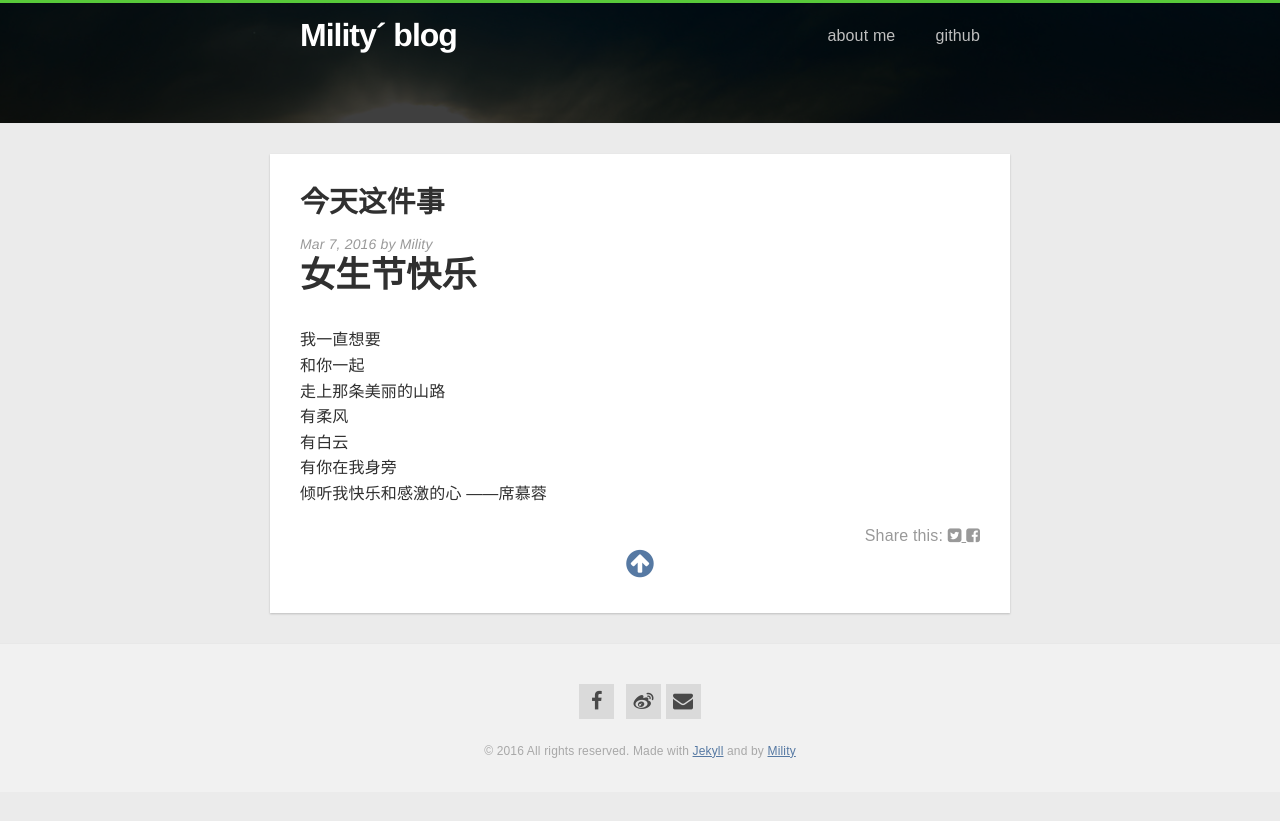
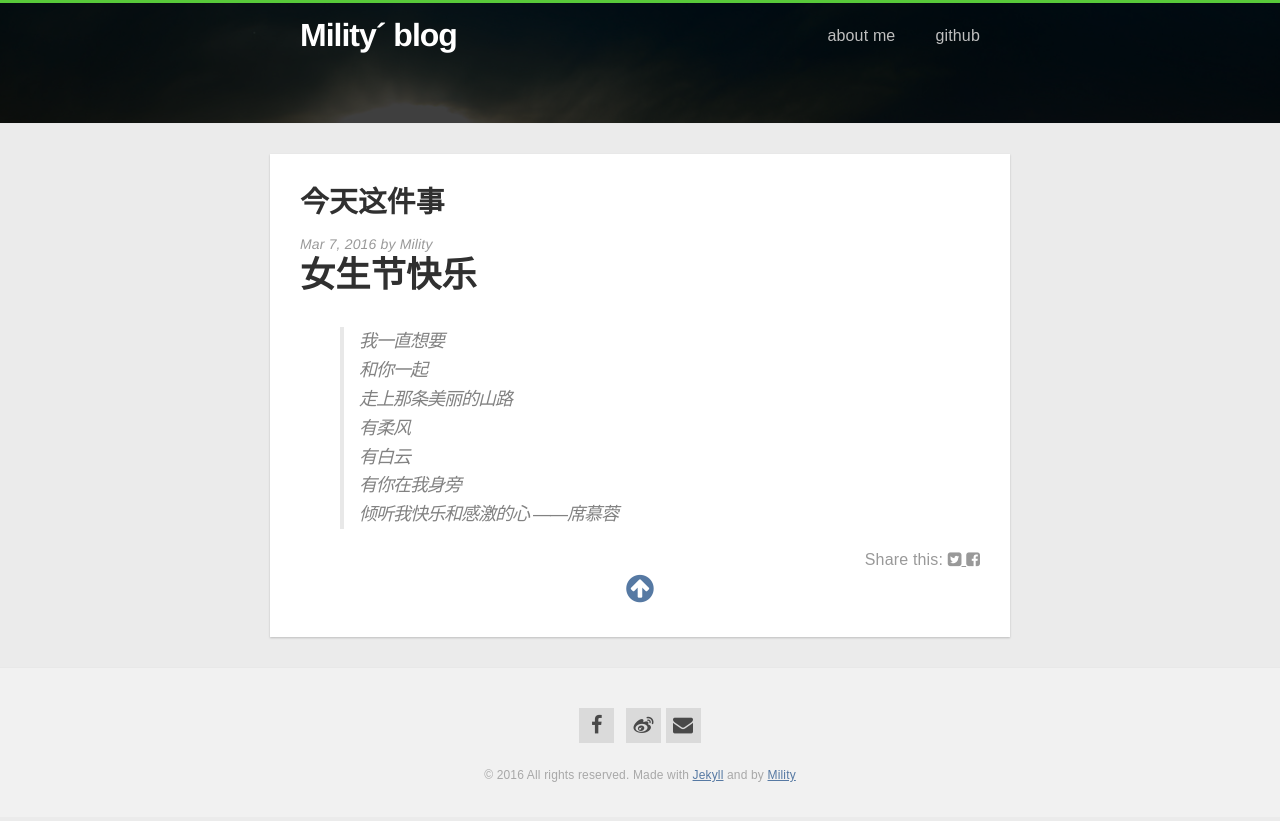
Before and after one commit to Mility/Mility.github.io, a Jekyll site: the page built from _posts/2016-03-07-今天这件事.markdown, in a window 1280 px wide. Shown: the top 821 px of the page. Built offline with Jekyll 4.4.1, drawn with Linux system fonts in a browser that asks for light colours; nearby versions of some CDN libraries.

```diff
--- a/_posts/2016-03-07-今天这件事.markdown
+++ b/_posts/2016-03-07-今天这件事.markdown
@@ -5,11 +5,12 @@ date:  2016-03-07
 ---
 
 # 女生节快乐
-我一直想要
-和你一起
-走上那条美丽的山路
-有柔风
-有白云
-有你在我身旁
-倾听我快乐和感激的心
-——席慕蓉
+
+> 我一直想要
+> 和你一起
+> 走上那条美丽的山路
+> 有柔风
+> 有白云
+> 有你在我身旁
+> 倾听我快乐和感激的心
+> ——席慕蓉
```
